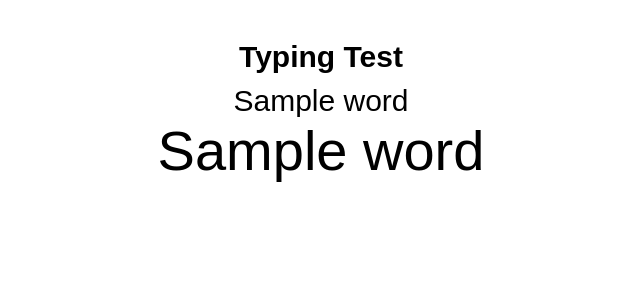
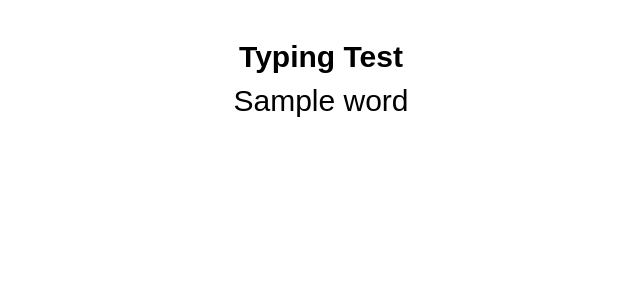
Before and after one commit to jovanovic-djo/just-type, a Django app: template typing_speed_test/app/templates/typing_speed_test/type.html in a window 1280 px wide. Shown: the top 300 px of the page, without its empty margins (319-959 px from the left). Run offline with Django 5.2, Linux system fonts and the light colour scheme; the template is opened without the code that fills it: most values are stand-ins (such as "Sample title", 1, 10 or a date in 2020).

Commit message:
fix word display issue

```diff
--- a/typing_speed_test/app/static/js/scripts.js
+++ b/typing_speed_test/app/static/js/scripts.js
@@ -1,7 +1,7 @@
 document.addEventListener('DOMContentLoaded', () => {
     const words = document.getElementById('word-display').innerText.trim();
     const typingInput = document.getElementById('typing-input');
-    const typedWordsDiv = document.getElementById('typed-word-display');
+    const typedWordsDiv = document.getElementById('word-display');
     const resultModal = document.getElementById('result-modal');
     const resultText = document.getElementById('result-text');
     const restartTestButton = document.getElementById('restart-test-button');
--- a/typing_speed_test/app/templates/typing_speed_test/index.html
+++ b/typing_speed_test/app/templates/typing_speed_test/index.html
@@ -75,10 +75,10 @@
         </div>
         <div class="wrapper-right">
             <div class="word-choice" id="word-choice">
-                <input type="radio" id="words-5" name="words" value="5"/>
+                <input type="radio" id="words-5" name="words" value="5" checked="checked" />
                 <label for="words-5">5</label>
 
-                <input type="radio" id="words-10" name="words" value="10" checked="checked" />
+                <input type="radio" id="words-10" name="words" value="10"/>
                 <label for="words-10">10</label>
 
                 <input type="radio" id="words-15" name="words" value="15"/>
--- a/typing_speed_test/app/templates/typing_speed_test/type.html
+++ b/typing_speed_test/app/templates/typing_speed_test/type.html
@@ -11,7 +11,6 @@
 <body>
     <h1>Typing Test</h1>
     <div id="word-display">{{ words|join:" " }}</div>
-    <div id="typed-word-display">{{ words|join:" " }}</div>
     <input type="text" id="typing-input" autofocus />
 
     <div id="result-modal" class="modal">
```
